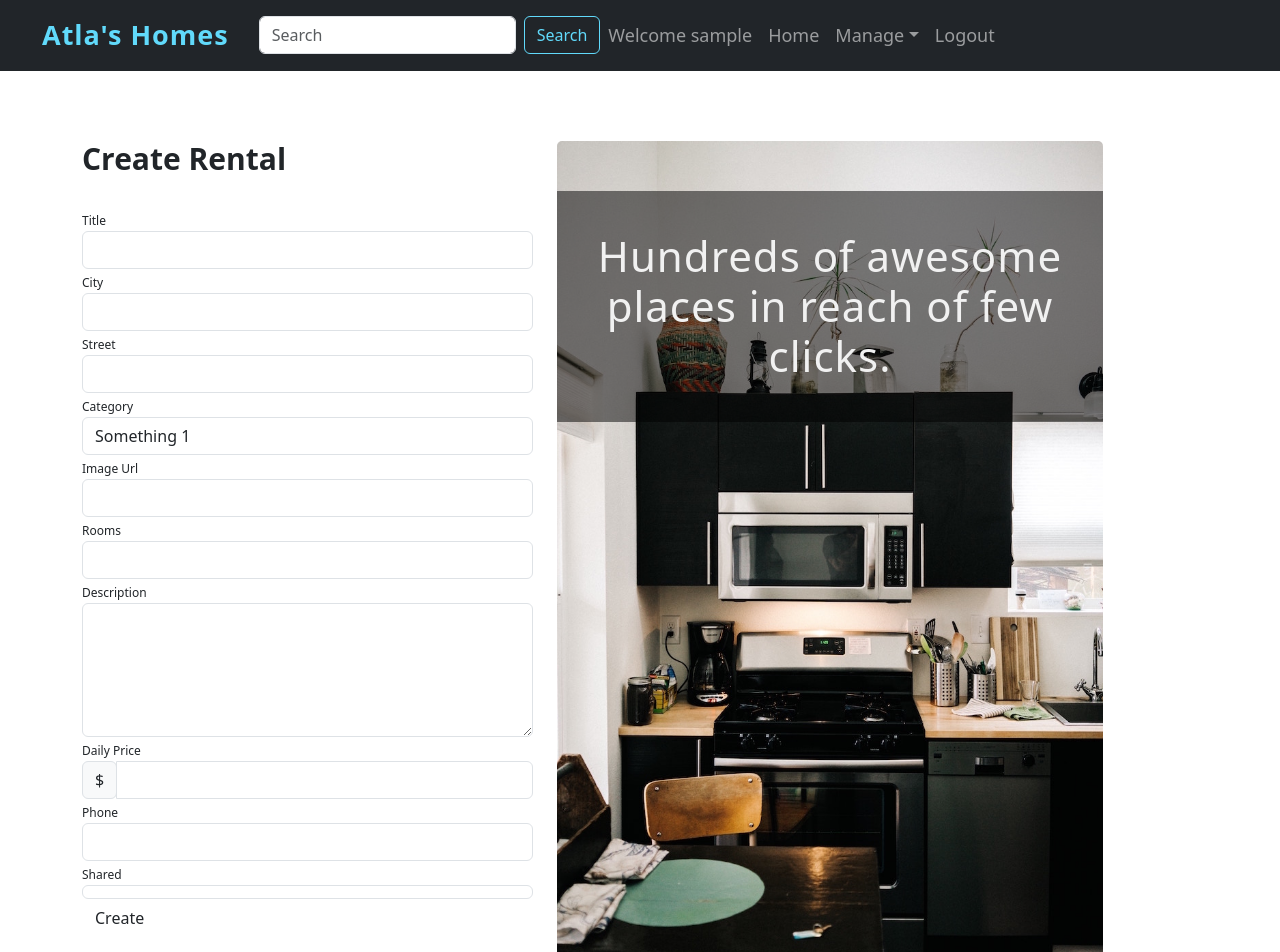
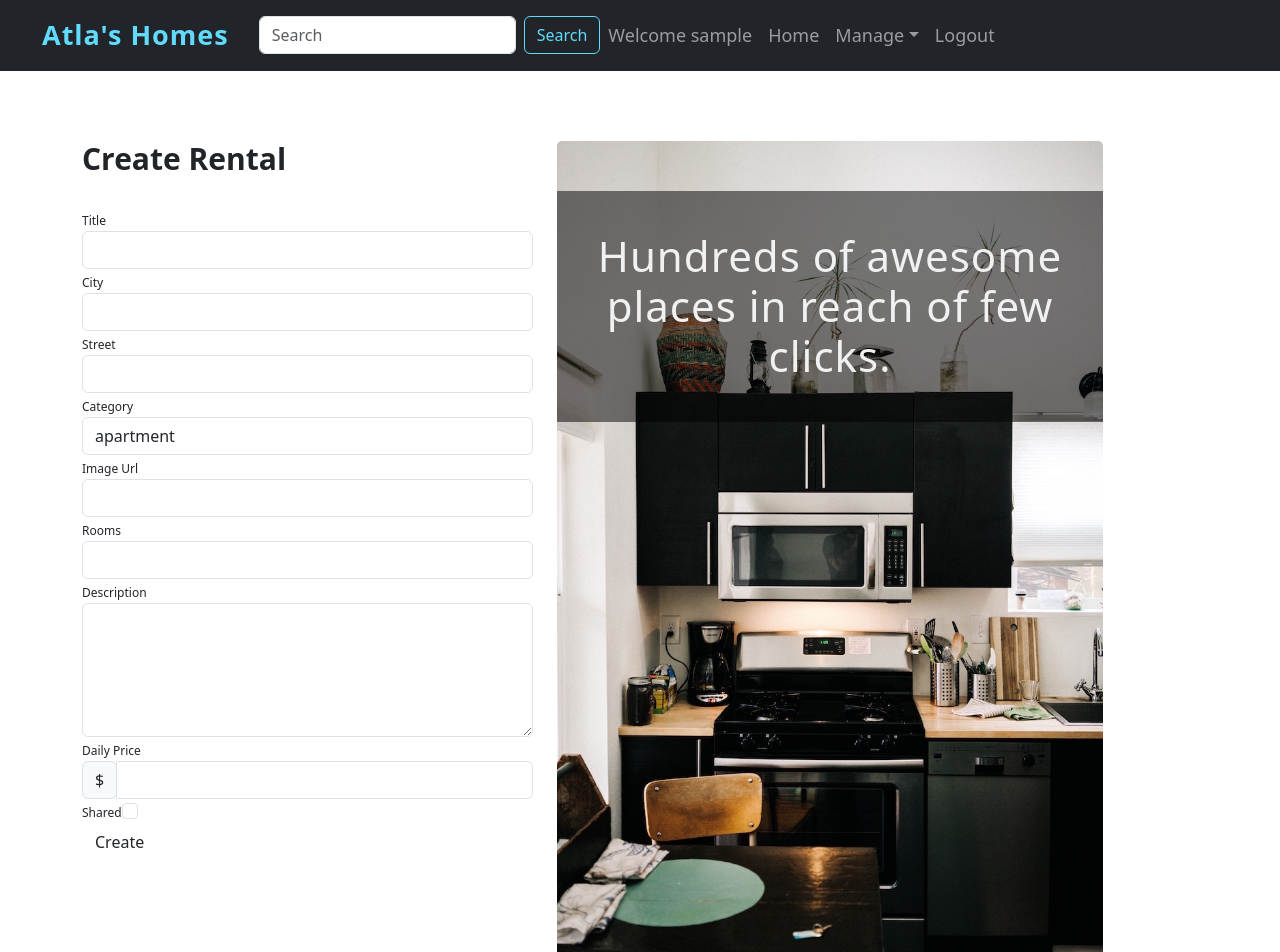
Before and after one commit to loknadhgongati/Atla-homestay, a React (Create React App) app: page /rentals/new in a window 1280 px wide. Shown: the top 952 px of the page. Built offline with nearby package versions, Linux system fonts and the light colour scheme; sample sign-in values are in the browser's storage.

Commit message:
projet data

```diff
--- a/src/actions/index.js
+++ b/src/actions/index.js
@@ -53,10 +53,7 @@ export const fetchRentalById = rentalId => async dispatch => {
 };
 
 export const createRental = rental => {
-  return {
-    type: 'CREATE_RENTAL',
-    rental
-  }
+  return axios.post('/api/rentals', rental);
 }
 // AUTH ACTIONS
 
--- a/src/components/forms/RentalForm.js
+++ b/src/components/forms/RentalForm.js
@@ -1,102 +1,118 @@
 import React from 'react';
+import { useForm } from 'react-hook-form';
 
-const RentalForm = () => {
+const rentalOptions = ['apartment', 'condo', 'house'];
+
+const RentalForm = ({ onSubmit }) => {
+  const { register, handleSubmit } = useForm();
+
   return (
-    <form>
+    <form onSubmit={handleSubmit(onSubmit)}>
       <div className="form-group">
         <label htmlFor="title">Title</label>
         <input
+          {...register("title")}
           type="text"
           className="form-control"
-          id="title"/>
+          id="title"
+        />
       </div>
 
       <div className="form-group">
         <label htmlFor="city">City</label>
         <input
+          {...register("city")}
           type="text"
           className="form-control"
-          id="city"/>
+          id="city"
+        />
       </div>
 
       <div className="form-group">
         <label htmlFor="street">Street</label>
         <input
+          {...register("street")}
           type="text"
           className="form-control"
-          id="street"/>
+          id="street"
+        />
       </div>
 
       <div className="form-group">
         <label htmlFor="category">Category</label>
-
-        <select className="form-control"
-                id="category">
-          <option> Something 1 </option>
-          <option> Something 2 </option>
+        <select
+          {...register("category")}
+          className="form-control"
+          id="category"
+        >
+          {rentalOptions.map((option) => (
+            <option key={option} value={option}>
+              {option}
+            </option>
+          ))}
         </select>
       </div>
 
       <div className="form-group">
-        <label htmlFor="bedrooms">Image Url</label>
+        <label htmlFor="image">Image Url</label>
         <input
+          {...register("image")}
           type="text"
           className="form-control"
-          id="image"/>
+          id="image"
+        />
       </div>
 
       <div className="form-group">
-        <label htmlFor="bedrooms">Rooms</label>
+        <label htmlFor="numOfRooms">Rooms</label>
         <input
+          {...register("numOfRooms")}
           type="number"
           className="form-control"
-          id="numOfRooms"/>
+          id="numOfRooms"
+        />
       </div>
 
       <div className="form-group">
         <label htmlFor="description">Description</label>
         <textarea
+          {...register("description")}
           rows="5"
-          type="text"
           className="form-control"
-          id="description">
-        </textarea>
+          id="description"
+        />
       </div>
 
       <div className="form-group">
-        <label htmlFor="dailyRate">Daily Price</label>
+        <label htmlFor="dailyPrice">Daily Price</label>
         <div className="input-group">
           <div className="input-group-prepend">
             <div className="input-group-text">$</div>
           </div>
           <input
+            {...register("dailyPrice")}
             type="number"
             className="form-control"
-            id="dailyPrice"/>
+            id="dailyPrice"
+          />
         </div>
-      </div>
-
-      <div className="form-group">
-        <label htmlFor="phone">Phone</label>
-        <input
-          type="text"
-          className="form-control"
-          id="phone"/>
       </div>
 
       <div className="form-group">
         <label htmlFor="shared">Shared</label>
         <input
+          {...register("shared")}
           type="checkbox"
-          className="form-control"
-          id="shared"/>
+          className="form-check-input"
+          id="shared"
+        />
       </div>
-      <button
-        type="submit"
-        className="btn btn-bwm-main">Create
+
+      <button type="submit" className="btn btn-bwm-main">
+        Create
       </button>
     </form>
-  )
-}
+  );
+};
 
 export default RentalForm;
--- a/src/pages/RentalNew.js
+++ b/src/pages/RentalNew.js
@@ -1,21 +1,26 @@
-import React from 'react';
+import React, { useState } from 'react';
 import RentalForm from 'components/forms/RentalForm';
+import { createRental } from 'actions';
+import { useNavigate } from 'react-router-dom';
 
-class RentalNew extends React.Component {
+const RentalNew = () => {
+  const [errors, setErrors] = useState(null);
+  const navigate = useNavigate();
 
-  render() {
+  const handleRentalCreate = (rentalData) => {
+    createRental(rentalData)
+      .then(() => navigate('/'))
+      .catch(() => setErrors('Something went wrong'));
+  };
+
   return (
     <section id="newRental">
       <div className="bwm-form">
         <div className="row">
           <div className="col-md-5">
             <h1 className="page-title">Create Rental</h1>
-              <RentalForm />
-              {/* <div>
-                <p>
-                  Some Errors
-                </p>
-              </div> */}
+            <RentalForm onSubmit={handleRentalCreate} />
+            {errors && <div className="alert alert-danger">{errors}</div>}
           </div>
           <div className="col-md-6 ml-auto">
             <div className="image-container">
@@ -26,8 +31,7 @@ class RentalNew extends React.Component {
         </div>
       </div>
     </section>
-    )
-  }
-}
+  );
+};
 
 export default RentalNew;
```
Lines whose indentation alone changed are shown as unchanged.
